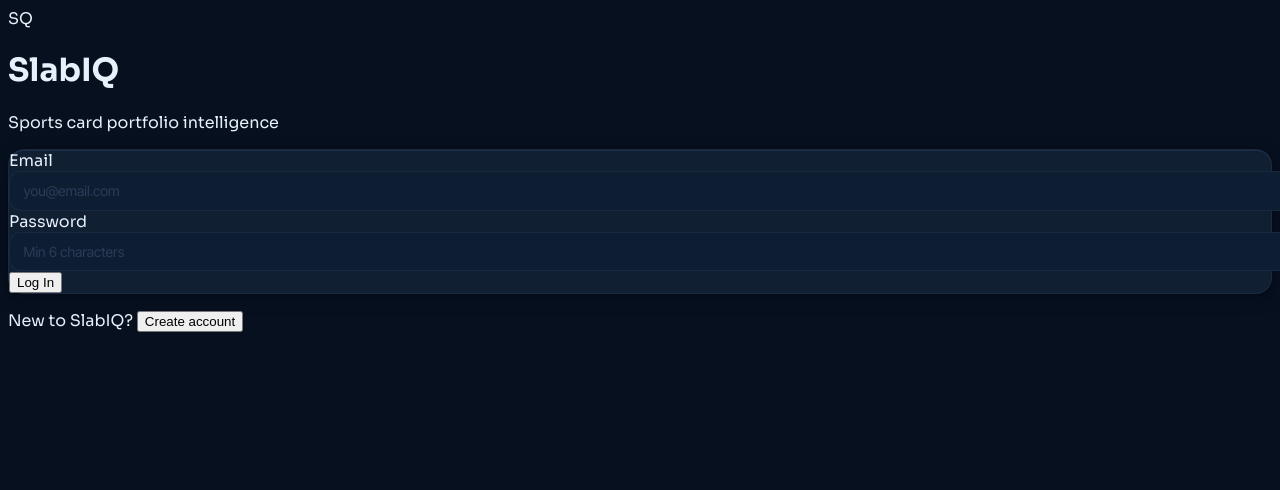
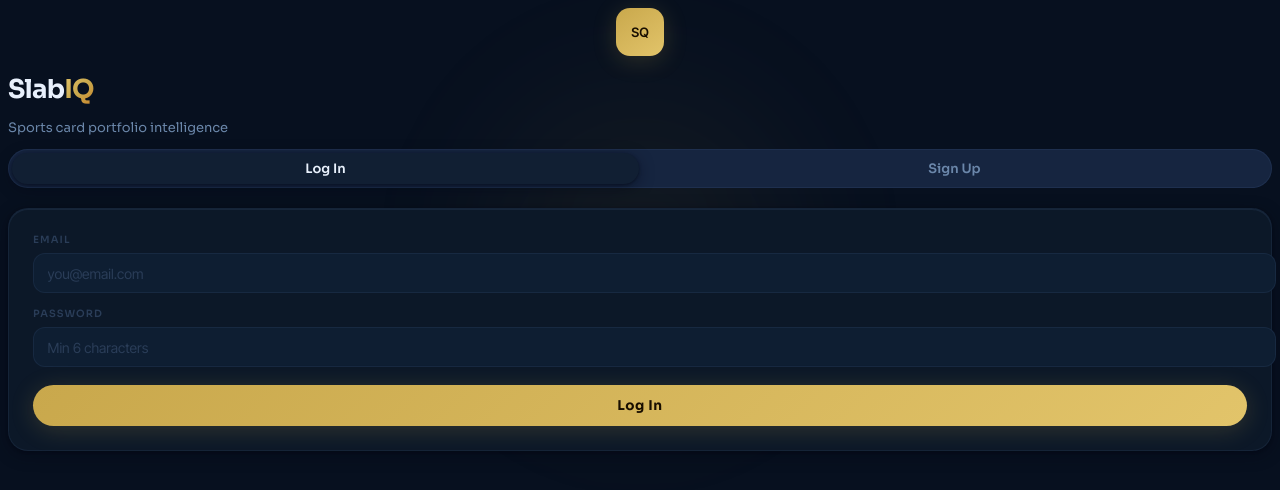
Before and after one commit to brianilevy2-bot/SlabIQ, a React (Vite) app in the folder client/: page / in a window 1280 px wide. Shown: the top 490 px of the page. Built offline with nearby package versions, Linux system fonts and the light colour scheme; no server answers; a web font is replaced by a local one.

Commit message:
restyle auth page

```diff
--- a/client/src/pages/AuthPage.tsx
+++ b/client/src/pages/AuthPage.tsx
@@ -7,18 +7,16 @@ const supabase = createClient(
 );
 
 export default function AuthPage() {
-  const [isLogin, setIsLogin] = useState(true);
-  const [email, setEmail] = useState("");
+  const [isLogin, setIsLogin]   = useState(true);
+  const [email, setEmail]       = useState("");
   const [password, setPassword] = useState("");
-  const [loading, setLoading] = useState(false);
-  const [error, setError] = useState("");
-  const [message, setMessage] = useState("");
+  const [loading, setLoading]   = useState(false);
+  const [error, setError]       = useState("");
+  const [message, setMessage]   = useState("");
 
   const handleSubmit = async (e: React.FormEvent) => {
     e.preventDefault();
-    setError("");
-    setMessage("");
-    setLoading(true);
+    setError(""); setMessage(""); setLoading(true);
     try {
       if (isLogin) {
         const { error } = await supabase.auth.signInWithPassword({ email, password });
@@ -36,63 +34,112 @@ export default function AuthPage() {
   };
 
   return (
-    <div className="min-h-screen flex items-center justify-center px-4 grid-bg" style={{ background: 'var(--bg-primary)' }}>
-      <div className="fixed top-1/3 left-1/2 -translate-x-1/2 -translate-y-1/2 w-[500px] h-[500px] rounded-full opacity-20 blur-[120px] pointer-events-none"
-        style={{ background: 'radial-gradient(circle, rgba(59,130,246,0.3), transparent 70%)' }} />
+    <div
+      className="min-h-screen flex items-center justify-center px-4 grid-bg"
+      style={{ background: "var(--bg-primary)" }}
+    >
+      <div style={{
+        position: "fixed", top: "30%", left: "50%", transform: "translate(-50%, -50%)",
+        width: 480, height: 480, borderRadius: "50%", pointerEvents: "none",
+        background: "radial-gradient(circle, rgba(201,168,76,0.07), transparent 70%)",
+        filter: "blur(40px)",
+      }} />
 
       <div className="w-full max-w-sm relative animate-fade-up">
+
         <div className="text-center mb-10">
-          <div className="inline-flex items-center justify-center w-16 h-16 rounded-2xl bg-gradient-to-br from-blue-500 to-blue-700 mb-5 shadow-lg shadow-blue-500/25">
-            <span className="font-bold text-2xl">SQ</span>
+          <div style={{
+            width: 48, height: 48, borderRadius: 14, margin: "0 auto 16px",
+            background: "linear-gradient(145deg, var(--gold), var(--gold-light))",
+            boxShadow: "var(--shadow-gold)",
+            display: "flex", alignItems: "center", justifyContent: "center",
+          }}>
+            <span style={{ fontFamily: "'Inter Tight', monospace", fontSize: 13, fontWeight: 600, color: "#180E00" }}>SQ</span>
           </div>
-          <h1 className="text-3xl font-bold tracking-tight">
-            Slab<span className="gradient-text">IQ</span>
+          <h1 style={{
+            fontFamily: "'Sora', sans-serif", fontSize: 26, fontWeight: 700,
+            letterSpacing: "-0.03em", color: "var(--text-primary)", marginBottom: 6,
+          }}>
+            Slab<span className="gold-text">IQ</span>
           </h1>
-          <p className="text-gray-500 text-sm mt-2 tracking-wide">Sports card portfolio intelligence</p>
+          <p style={{ fontSize: 13, color: "var(--text-secondary)", fontFamily: "'Sora', sans-serif" }}>
+            Sports card portfolio intelligence
+          </p>
         </div>
 
-        <div className="glass-card p-6">
-          <form onSubmit={handleSubmit} className="space-y-4">
+        <div style={{
+          display: "flex", background: "var(--bg-subtle)", borderRadius: 99,
+          padding: 3, border: "1px solid var(--border-subtle)", gap: 2, marginBottom: 20,
+        }}>
+          {["Log In", "Sign Up"].map((label) => {
+            const active = label === "Log In" ? isLogin : !isLogin;
+            return (
+              <button key={label} onClick={() => { setIsLogin(label === "Log In"); setError(""); setMessage(""); }}
+                style={{
+                  flex: 1, padding: "7px 0", borderRadius: 99, border: "none", cursor: "pointer",
+                  fontFamily: "'Sora', sans-serif", fontSize: 13, fontWeight: 600,
+                  background: active ? "var(--bg-raised)" : "transparent",
+                  color: active ? "var(--text-primary)" : "var(--text-secondary)",
+                  boxShadow: active ? "var(--shadow)" : "none",
+                  transition: "all 0.15s",
+                }}>{label}</button>
+            );
+          })}
+        </div>
+
+        <div style={{
+          background: "var(--bg-card)", border: "1px solid var(--border-subtle)",
+          borderRadius: 20, padding: 24,
+          boxShadow: "var(--shadow), var(--inner-glow)",
+        }}>
+          <form onSubmit={handleSubmit} style={{ display: "flex", flexDirection: "column", gap: 14 }}>
             <div>
-              <label className="block text-xs text-gray-500 mb-1.5 uppercase tracking-wider">Email</label>
-              <input type="email" value={email} onChange={(e) => setEmail(e.target.value)} required
-                className="input-sleek" placeholder="you@email.com" />
+              <label style={{
+                display: "block", fontSize: 10, fontWeight: 600, letterSpacing: "0.11em",
+                color: "var(--text-muted)", marginBottom: 7, textTransform: "uppercase",
+                fontFamily: "'Sora', sans-serif",
+              }}>Email</label>
+              <input type="email" value={email} onChange={e => setEmail(e.target.value)}
+                required placeholder="you@email.com" className="input-sleek" />
             </div>
             <div>
-              <label className="block text-xs text-gray-500 mb-1.5 uppercase tracking-wider">Password</label>
-              <input type="password" value={password} onChange={(e) => setPassword(e.target.value)} required minLength={6}
-                className="input-sleek" placeholder="Min 6 characters" />
+              <label style={{
+                display: "block", fontSize: 10, fontWeight: 600, letterSpacing: "0.11em",
+                color: "var(--text-muted)", marginBottom: 7, textTransform: "uppercase",
+                fontFamily: "'Sora', sans-serif",
+              }}>Password</label>
+              <input type="password" value={password} onChange={e => setPassword(e.target.value)}
+                required minLength={6} placeholder="Min 6 characters" className="input-sleek" />
             </div>
 
             {error && (
-              <div className="text-red-400 text-sm rounded-lg px-3 py-2" style={{ background: 'rgba(239,68,68,0.08)', border: '1px solid rgba(239,68,68,0.15)' }}>
-                {error}
-              </div>
+              <div style={{
+                fontSize: 13, borderRadius: 10, padding: "10px 14px",
+                background: "var(--red-dim)", border: "1px solid var(--red-border)",
+                color: "var(--red)", fontFamily: "'Sora', sans-serif",
+              }}>{error}</div>
             )}
             {message && (
-              <div className="text-green-400 text-sm rounded-lg px-3 py-2" style={{ background: 'rgba(34,197,94,0.08)', border: '1px solid rgba(34,197,94,0.15)' }}>
-                {message}
-              </div>
+              <div style={{
+                fontSize: 13, borderRadius: 10, padding: "10px 14px",
+                background: "var(--green-dim)", border: "1px solid var(--green-border)",
+                color: "var(--green)", fontFamily: "'Sora', sans-serif",
+              }}>{message}</div>
             )}
 
-            <button type="submit" disabled={loading}
-              className="w-full py-2.5 bg-gradient-to-r from-blue-600 to-blue-500 hover:from-blue-500 hover:to-blue-400 disabled:opacity-50 rounded-xl font-semibold transition shadow-lg shadow-blue-500/20 hover:shadow-blue-500/30 mt-2">
+            <button type="submit" disabled={loading} className="btn-gold"
+              style={{ width: "100%", padding: "12px 0", fontSize: 13.5, marginTop: 4 }}>
               {loading ? "..." : isLogin ? "Log In" : "Create Account"}
             </button>
           </form>
         </div>
 
-        <p className="text-center text-sm text-gray-600 mt-5">
-          {isLogin ? "New to SlabIQ?" : "Already have an account?"}{" "}
-          <button onClick={() => { setIsLogin(!isLogin); setError(""); setMessage(""); }}
-            className="text-blue-400 hover:text-blue-300 font-medium transition">
-            {isLogin ? "Create account" : "Log in"}
-          </button>
-        </p>
-
         {!isLogin && (
-          <p className="text-center text-[11px] text-gray-700 mt-3 tracking-wide">
-            FREE TIER: 20 CARDS • 5 GRADING LOOKUPS/MO
+          <p style={{
+            textAlign: "center", fontSize: 11, color: "var(--text-muted)",
+            marginTop: 16, letterSpacing: "0.10em", fontFamily: "'Inter Tight', monospace",
+          }}>
+            FREE TIER · 20 CARDS · 5 GRADING LOOKUPS/MO
           </p>
         )}
       </div>
```
